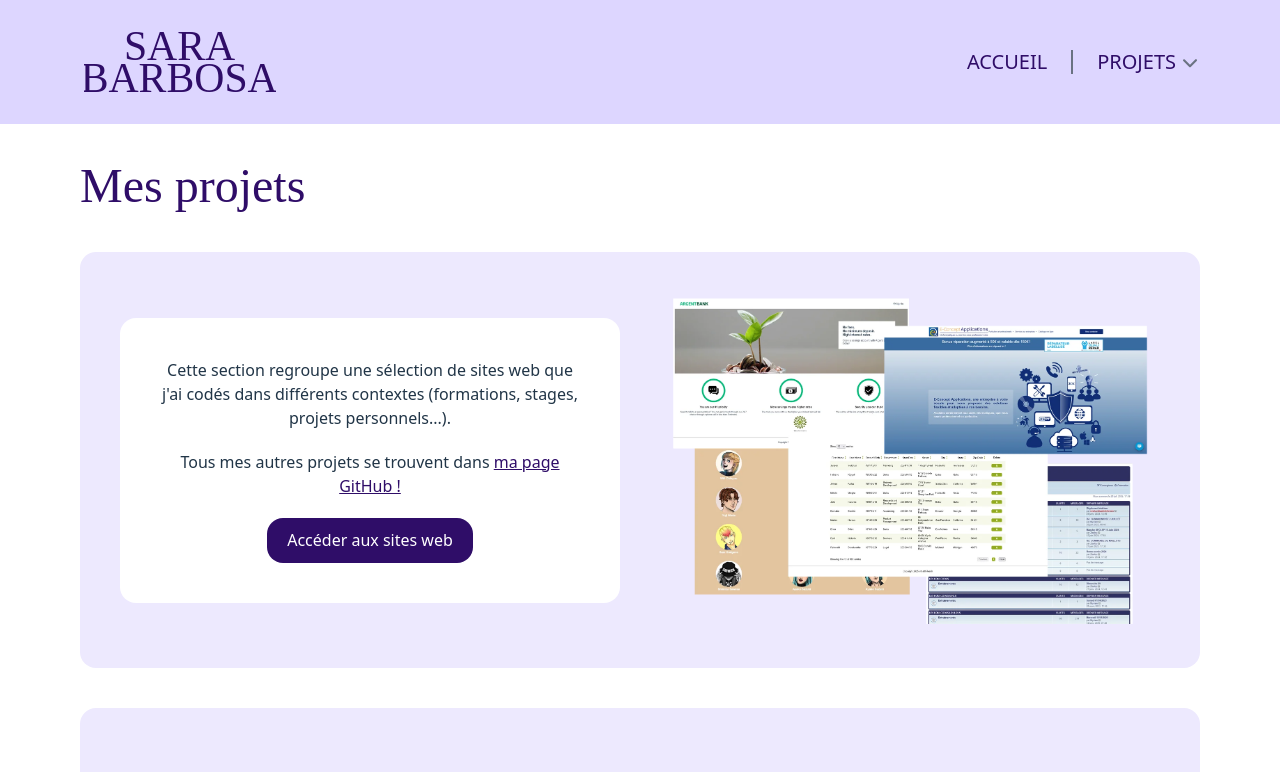
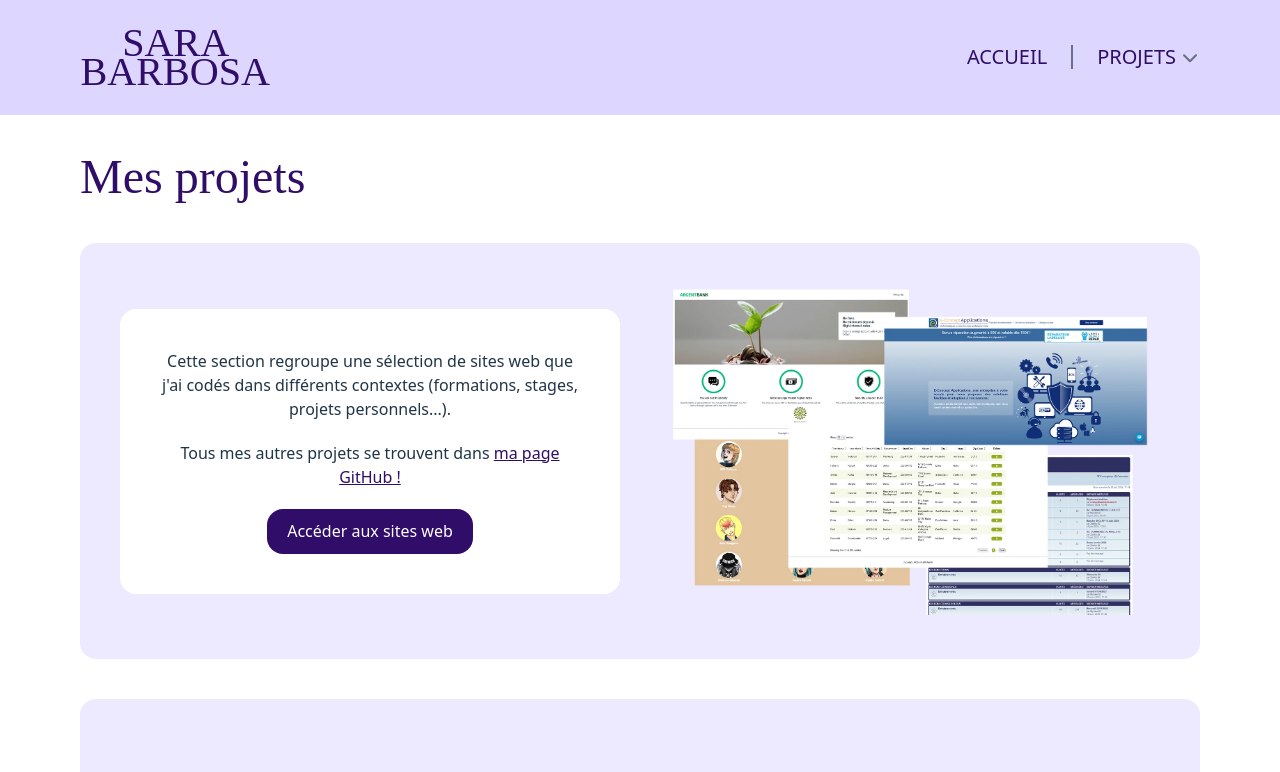
Before and after one commit to SaraBrancoBarbosa/Portfolio, a React (Vite) app: page /#/projects in a window 1280 px wide. Shown: the top 772 px of the page. Built offline with nearby package versions, Linux system fonts and the light colour scheme.

Commit message:
New svg to test the display (correction)

```diff
--- a/src/components/header/Header.jsx
+++ b/src/components/header/Header.jsx
@@ -42,7 +42,7 @@ function Header() {
                 <Link to="/">
                     <img
                         src="assets/ProjetLogo.svg"
-                        className="w-24 md:w-48 m-1 h-full"
+                        className="w-24 md:w-48"
                         alt="Logo du site. Le lien mène à la page d'accueil."
                     />
                 </Link>
```
Also changed, not shown: public/assets/ProjetLogo.svg.
